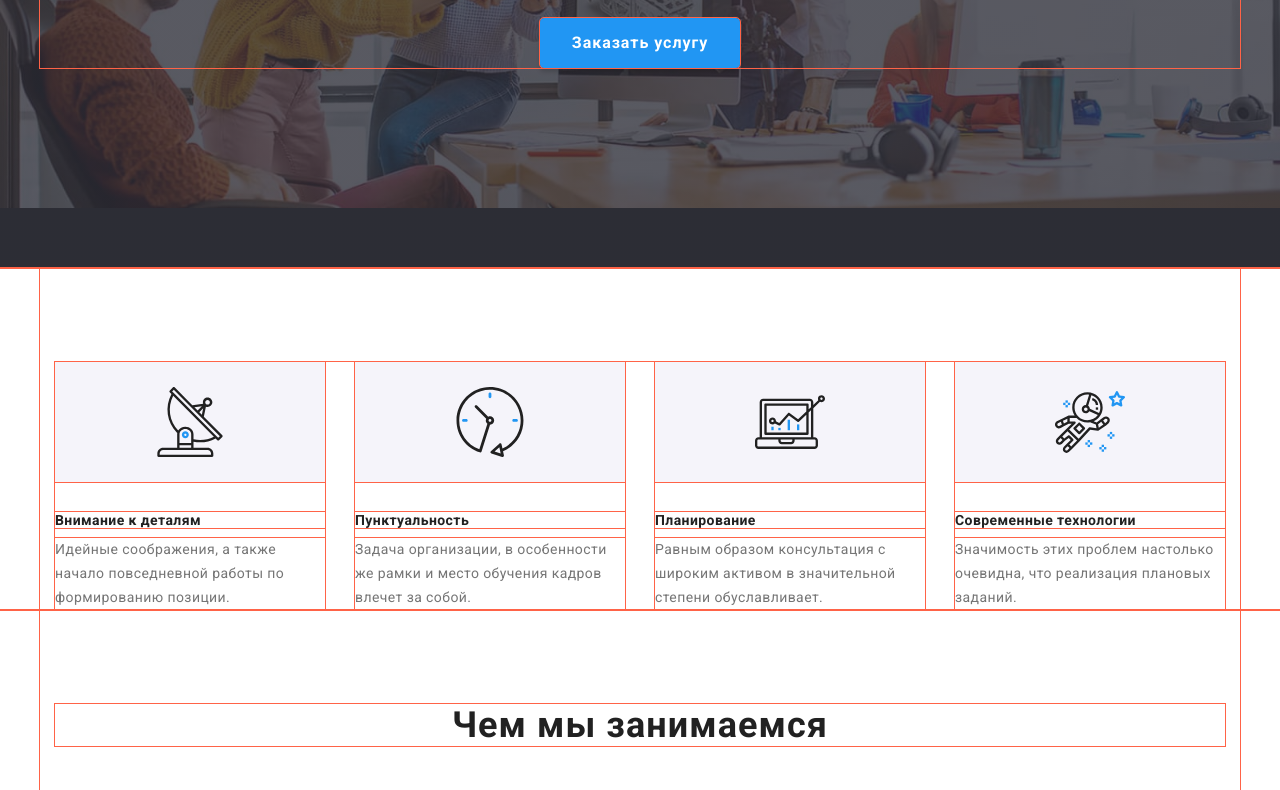
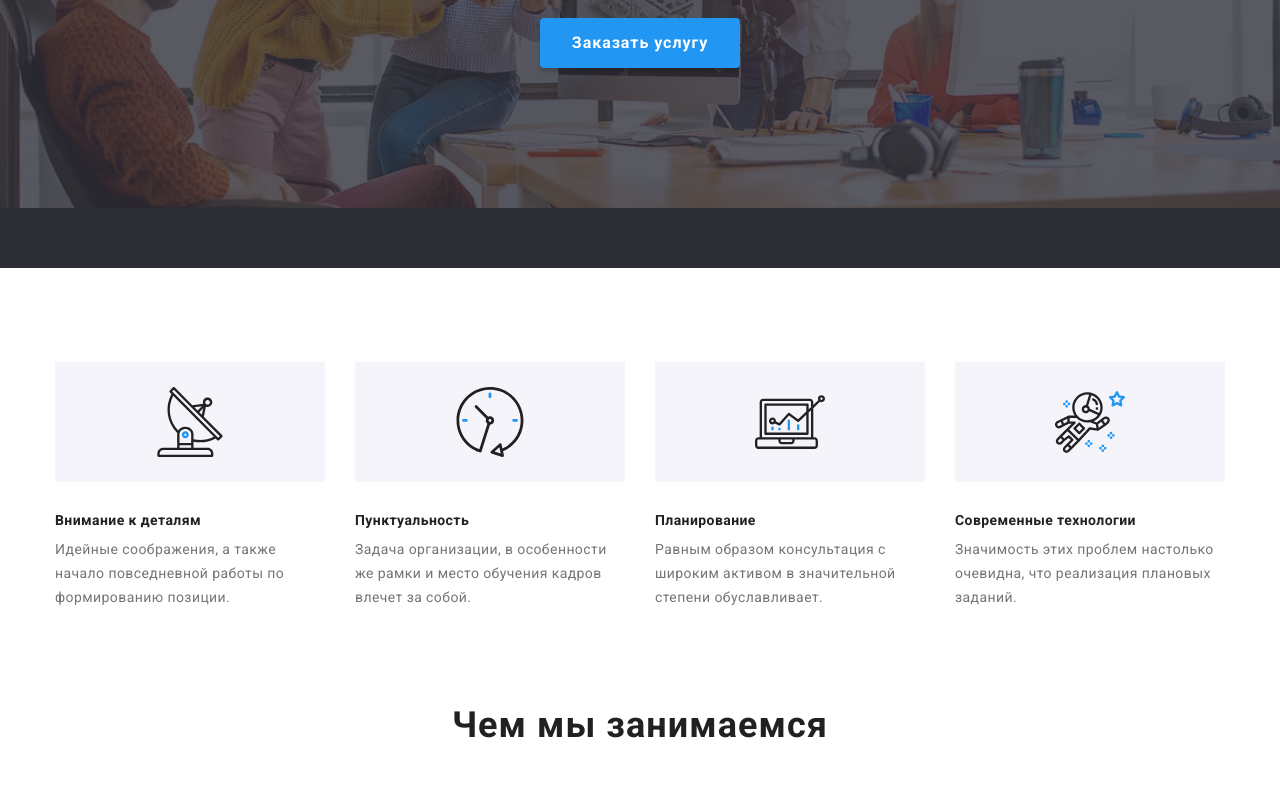
Before and after one commit to AndriiKulba/goit-markup-hw-04, a plain HTML site: page index.html in a window 1280 px wide. Shown: the part 412-1202 px from the top of the page. Drawn offline with Linux system fonts and the light colour scheme.

Commit message:
outline off

```diff
--- a/css/style.css
+++ b/css/style.css
@@ -28,7 +28,7 @@ html {
 *::before,
 *::after {
   box-sizing: inherit;
-  outline: 1px solid tomato;
+  /* outline: 1px solid tomato; */
 }
 
 img {
```
